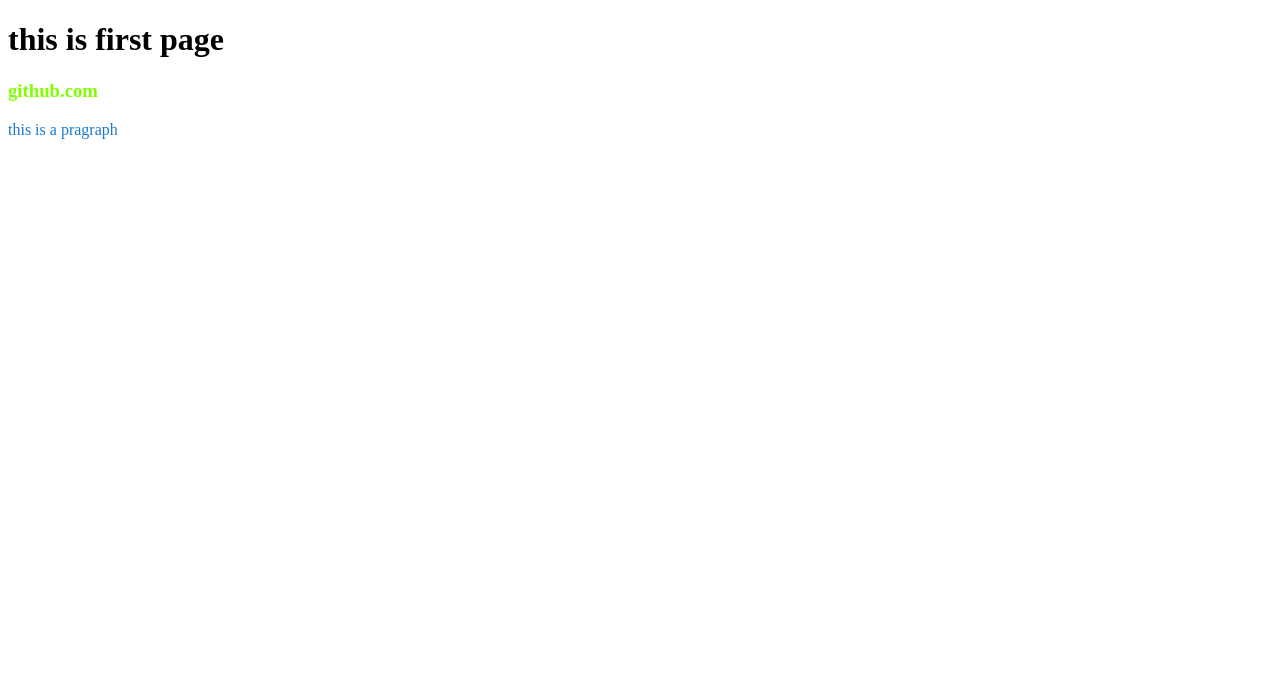
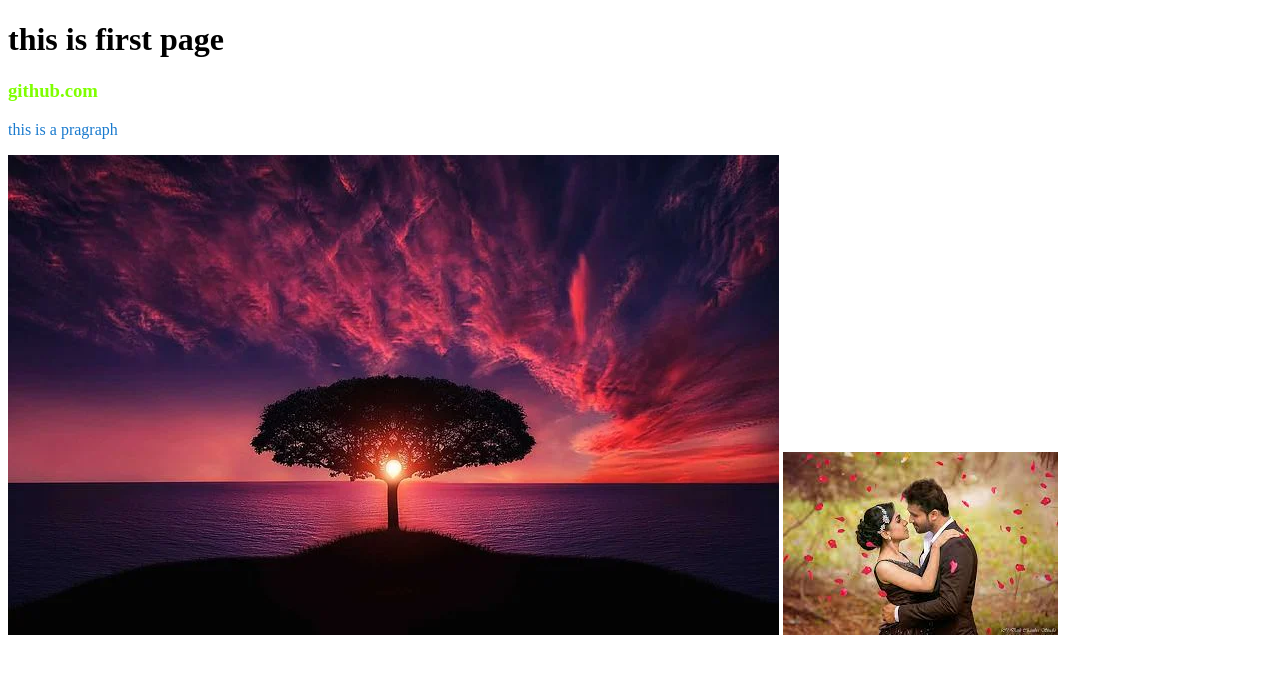
Before and after one commit to Nazminakter/my-3rd-repo, a plain HTML site: page index.html in a window 1280 px wide. Drawn offline with Linux system fonts and the light colour scheme.

Commit message:
added pic

```diff
--- a/index.html
+++ b/index.html
@@ -11,6 +11,8 @@
     <h3>github.com</h3>
     <p>this is a pragraph
     </p>
+    <img src="tree.jpg" alt="">
+    <img src="images/download.jpg" alt="">
 
 </body>
 </html>
```
Also changed, not shown: images/download.jpg (added), tree.jpg (added).
